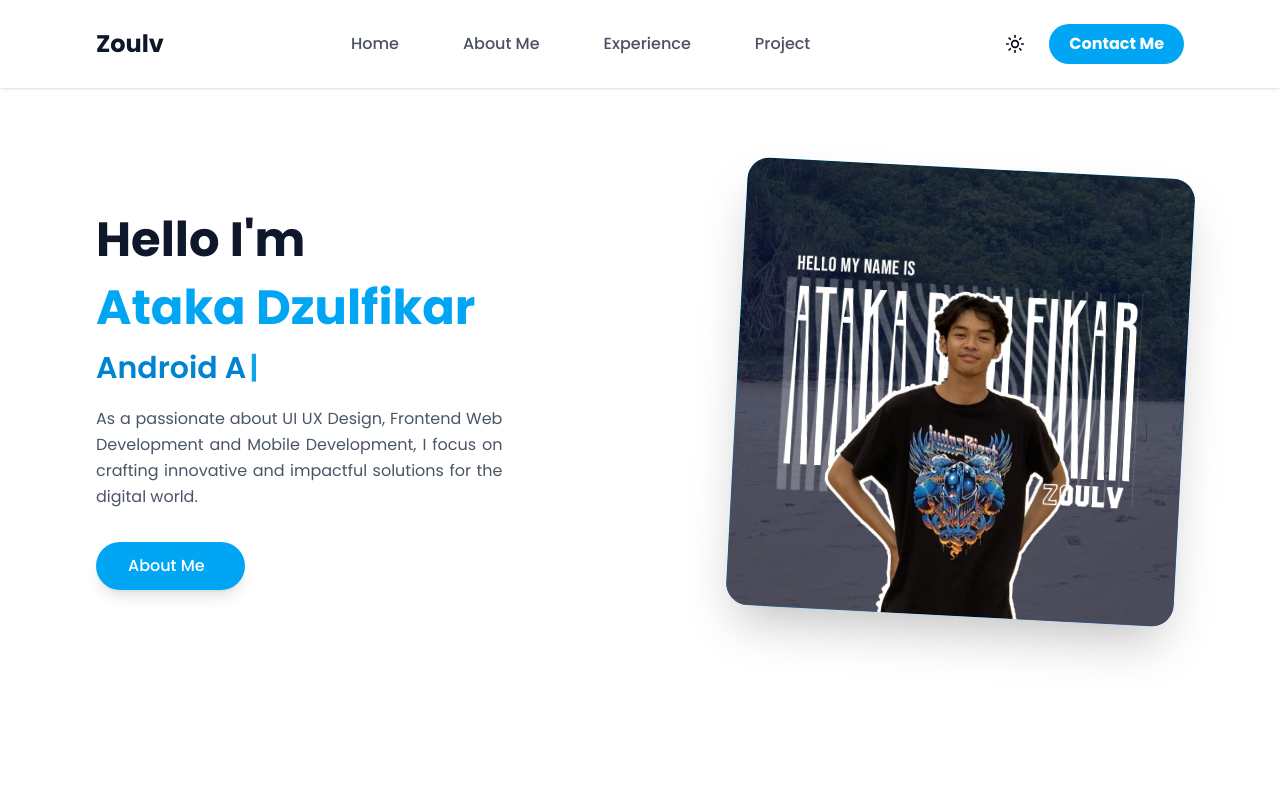
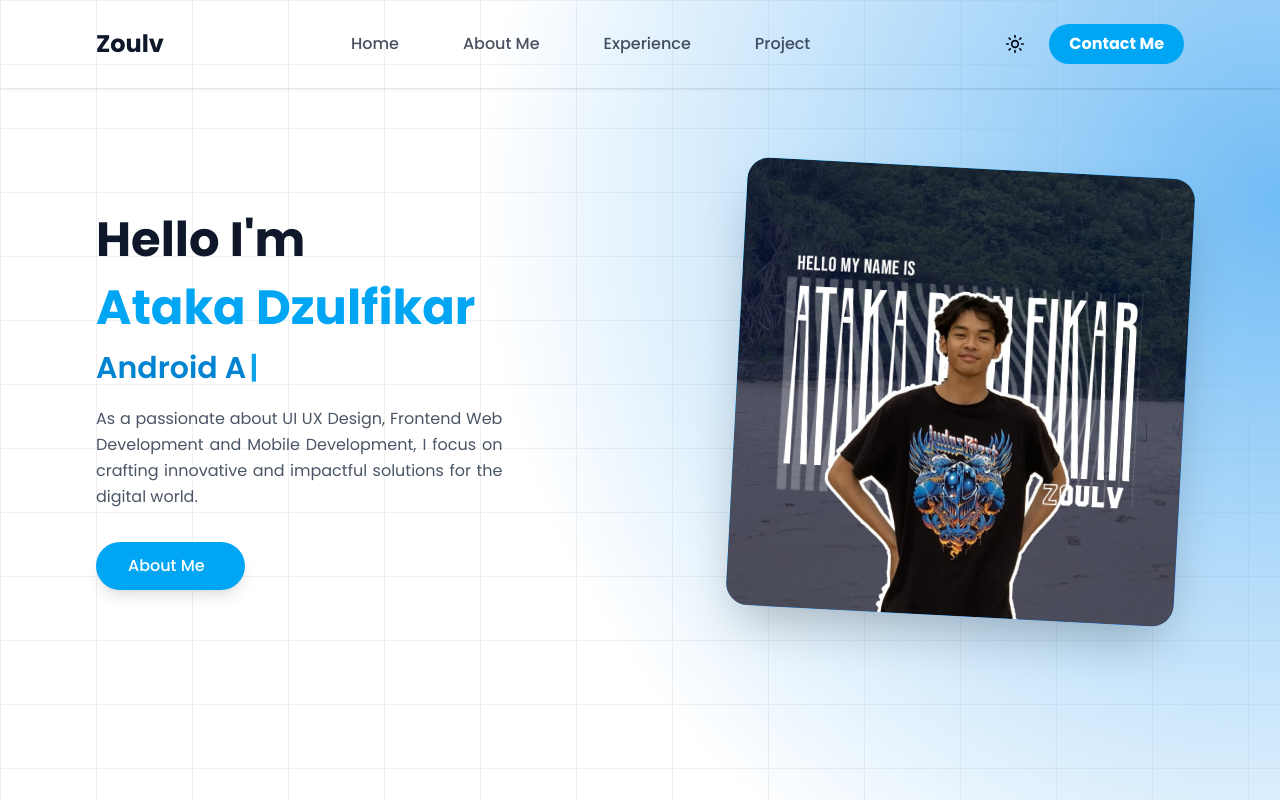
Before and after one commit to atzulf/next-portfolio, a Next.js app: page / in a window 1280 px wide. Built offline with nearby package versions, Linux system fonts and the light colour scheme.

Commit message:
fix(layout): update metadata for portfolio and enhance layout structure

```diff
--- a/app/layout.tsx
+++ b/app/layout.tsx
@@ -10,8 +10,8 @@ const poppins = Poppins({
 });
 
 export const metadata: Metadata = {
-  title: "Create Next App",
-  description: "Generated by create next app",
+  title: "Portfolio",
+  description: "My Portfolio",
 };
 
 export default function RootLayout({
@@ -21,16 +21,32 @@ export default function RootLayout({
 }>) {
   return (
     <html lang="en" suppressHydrationWarning>
-      <body
-        className={`${poppins.variable} font-sans antialiased`}
-      >
+      <body className={`${poppins.variable} font-sans antialiased relative min-h-screen`}>
         <ThemeProvider
           attribute="class"
           defaultTheme="system"
           enableSystem
           disableTransitionOnChange
         >
+          {/* --- BACKGROUND LAYER (FIXED & PALING BELAKANG) --- */}
+          {/* pointer-events-none penting agar background tidak menghalangi klik */}
+          <div className="fixed inset-0 -z-50 h-full w-full pointer-events-none">
+
+            {/* DARK MODE BG (Sesuai kode kamu: Hitam ke Biru #2F60E0) */}
+            <div className="hidden dark:block absolute inset-0 h-full w-full [background:radial-gradient(125%_125%_at_50%_10%,#000_40%,#032FA1_100%)]"></div>
+
+            {/* LIGHT MODE BG (BARU: Grid Pattern + Radial Gradient Ungu Muda) */}
+            <div className="block dark:hidden absolute inset-0 h-full w-full bg-white bg-[linear-gradient(to_right,#f0f0f0_1px,transparent_1px),linear-gradient(to_bottom,#f0f0f0_1px,transparent_1px)] bg-size-[6rem_4rem]">
+                <div className="absolute bottom-0 left-0 right-0 top-0 bg-[radial-gradient(circle_800px_at_100%_200px,#71BCF5,transparent)]"></div>
+            </div>
+
+          </div>
+
+          {/* --- CONTENT LAYER --- */}
+          <main className="relative z-0">
             {children}
+          </main>
+
         </ThemeProvider>
       </body>
     </html>
```
Lines whose indentation alone changed are shown as unchanged.
